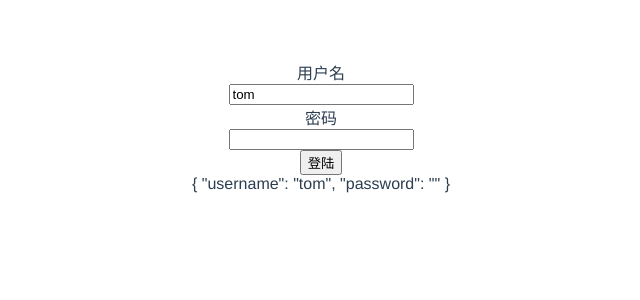
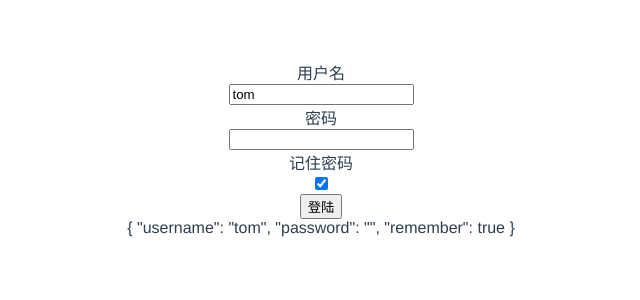
Before and after one commit to qtvb1987/vuecli01, a Vue app: page / in a window 1280 px wide. Shown: the top 300 px of the page, without its empty margins (319-959 px from the left). Built offline with nearby package versions, Linux system fonts and the light colour scheme.

Commit message:
修改v-model默认属性

```diff
--- /dev/null
+++ b/src/components/form/KCheckBox.vue
@@ -0,0 +1,30 @@
+<template>
+  <div>
+    <input type="checkbox"
+           :checked="checked"
+           @change="onChange" />
+  </div>
+</template>
+
+<script>
+export default {
+  props: {
+    checked: {
+      type: Boolean,
+      default: false
+    }
+  },
+  model: {
+    prop: "checked",
+    event: "change"
+  },
+  methods: {
+    onChange (e) {
+      this.$emit('change', e.target.checked)
+    }
+  }
+}
+</script>
+
+<style>
+</style>
--- a/src/components/form/index.vue
+++ b/src/components/form/index.vue
@@ -12,9 +12,16 @@
         <KInput v-model="model.password"
                 type="password"></KInput>
       </KFormItem>
+      <KFormItem label="记住密码"
+                 prop="password">
+        <!-- <KCheckBox v-model="model.remember"></KCheckBox> -->
+        <KCheckBox :checked="model.remember"
+                   @change="model.remember=$event"></KCheckBox>
+      </KFormItem>
       <KFormItem>
         <button @click="onLogin">登陆</button>
       </KFormItem>
+
     </KForm>
     {{model}}
   </div>
@@ -24,17 +31,20 @@
 import KInput from './Kinput.vue';
 import KFormItem from './KFormItem.vue'
 import KForm from './KForm.vue'
+import KCheckBox from './KCheckBox.vue'
 export default {
   components: {
     KInput,
     KFormItem,
-    KForm
+    KForm,
+    KCheckBox
   },
   data () {
     return {
       model: {
         username: 'tom',
-        password: ''
+        password: '',
+        remember: true
       },
       rules: {
         username: [{ required: true, message: '用户名不能为空' }],
```
